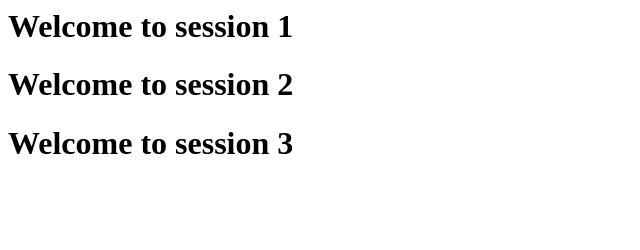
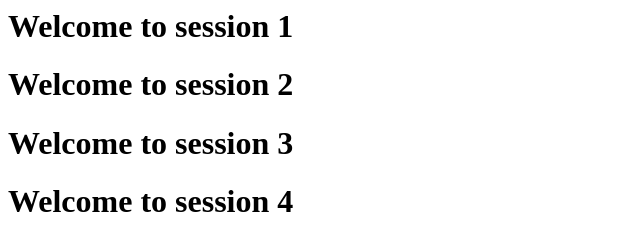
Before and after one commit to nileshnikam/jenkins-test, a plain HTML site: page index.html in a window 1280 px wide. Shown: the whole page, without its empty margins (0-640 px from the left). Drawn offline with Linux system fonts and the light colour scheme.

Commit message:
session 4

```diff
--- a/index.html
+++ b/index.html
@@ -2,4 +2,5 @@
 	<h1>Welcome to session 1</h1>
 	<h1>Welcome to session 2</h1>
 	<h1>Welcome to session 3</h1>
+	<h1>Welcome to session 4</h1>
 </html>
```
